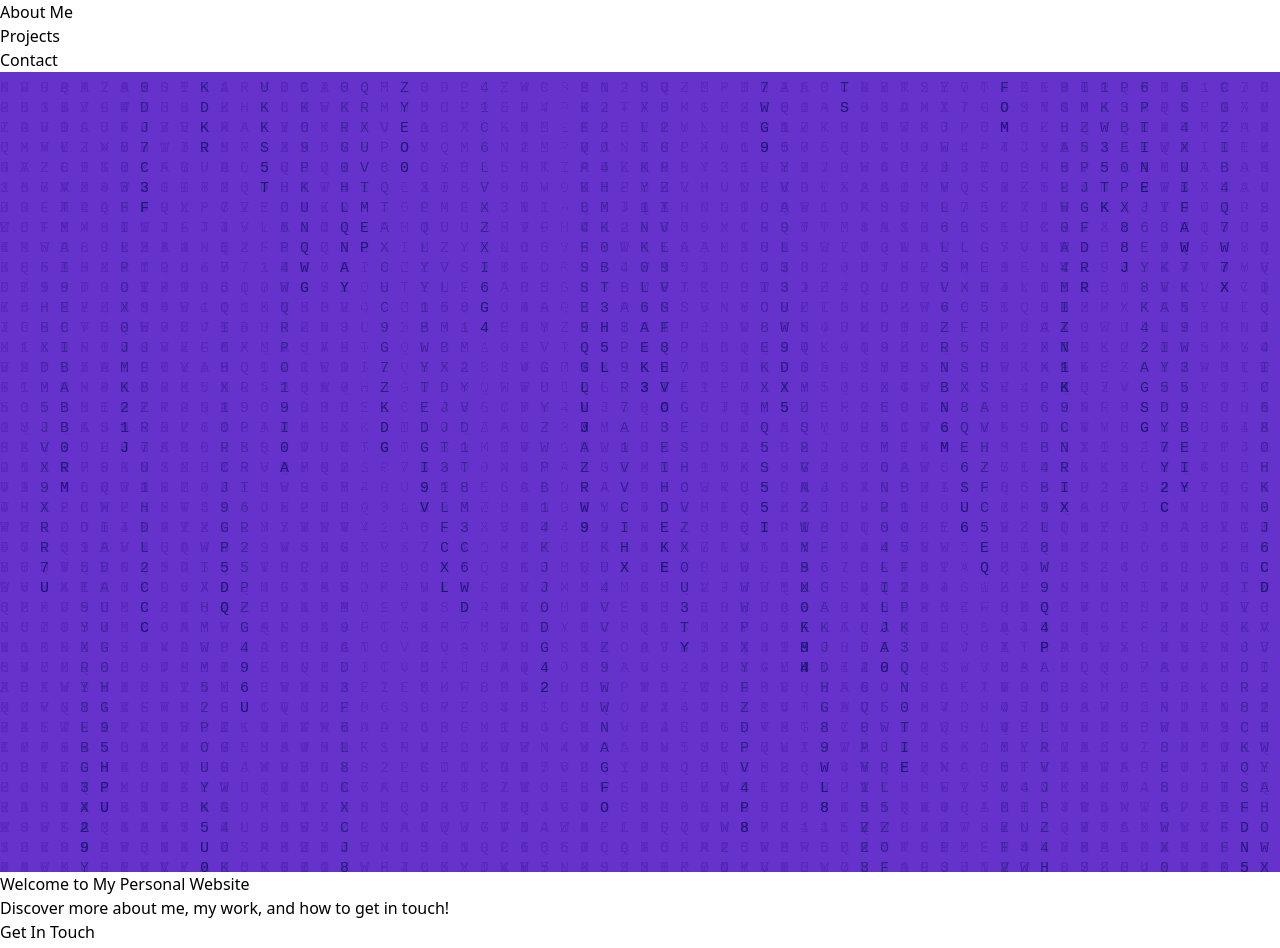
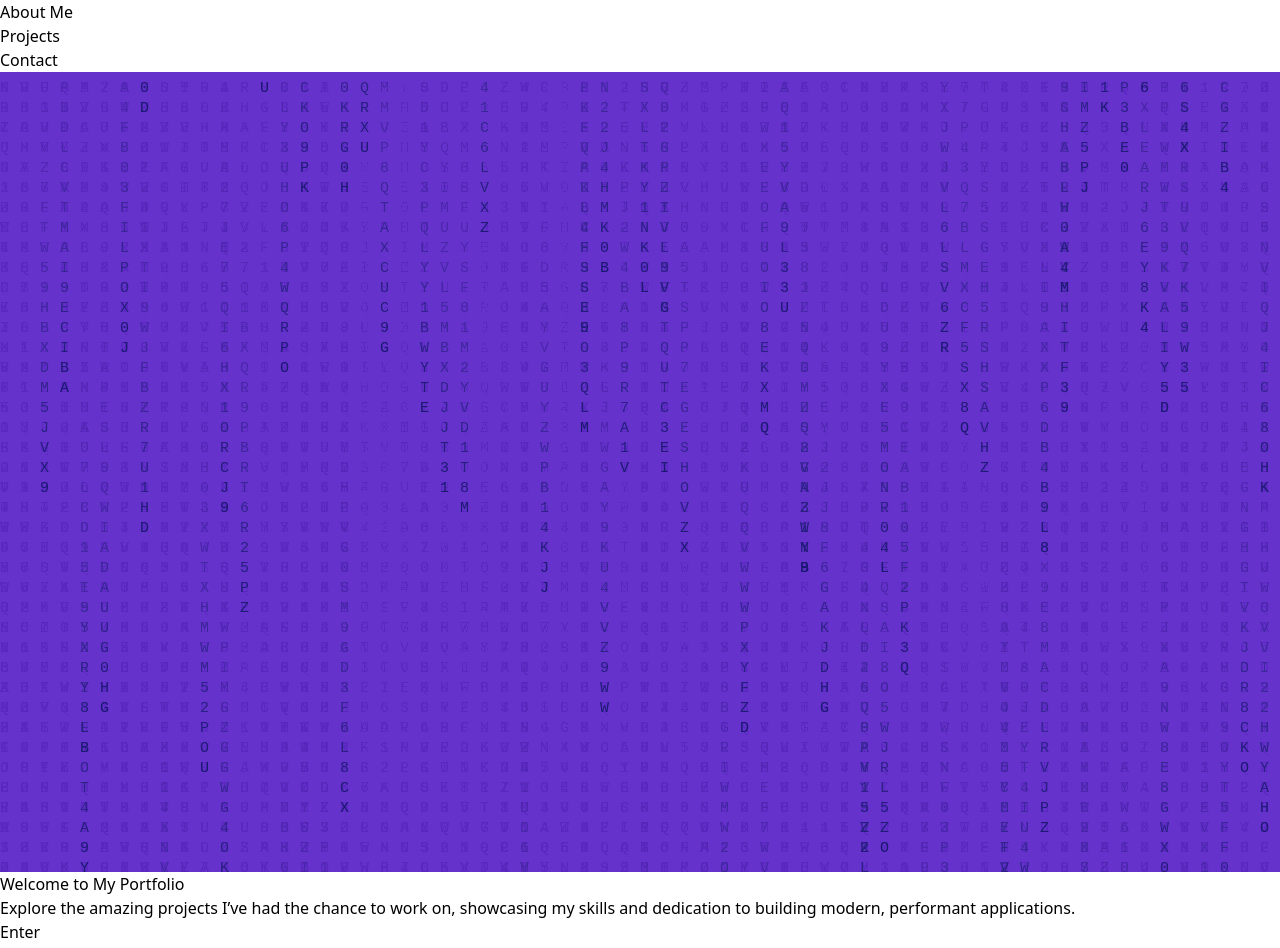
Before and after one commit to mckenzie-nicol/my-website, a React (Vite) app: page / in a window 1280 px wide. Shown: the top 948 px of the page. Built offline with nearby package versions, Linux system fonts and the light colour scheme.

Commit message:
update to include landing page

```diff
--- a/src/App.tsx
+++ b/src/App.tsx
@@ -5,6 +5,7 @@ import Home from "./pages/Home";
 import Navbar from "./components/Navbar";
 import Footer from "./components/Footer";
 import MatrixRainBackground from "./components/MatrixRainBackground";
+import Landing from "./pages/Landing";
 
 const App: React.FC = () => {
   return (
@@ -12,7 +13,8 @@ const App: React.FC = () => {
       <Navbar />
       <MatrixRainBackground />
       <Routes>
-        <Route path="/" element={<Home />} />
+        <Route path="/" element={<Landing />} />
+        <Route path="/home" element={<Home />} />
       </Routes>
       <Footer />
     </Router>
--- a/src/pages/Home.tsx
+++ b/src/pages/Home.tsx
@@ -1,5 +1,4 @@
 import React from "react";
-import Banner from "../components/home/Banner";
 import About from "../components/home/About";
 import Projects from "../components/home/Projects";
 import Contact from "../components/home/Contact";
@@ -26,10 +25,9 @@ const Home: React.FC = () => {
 
       <div className="relative z-10">
         <div className="flex-col space-y-10 my-10 mx-24">
-          <Banner />
-            <About />
-        <Projects />
-        <Contact />
+          <About />
+          <Projects />
+          <Contact />
         </div>
       </div>
     </div>
--- /dev/null
+++ b/src/pages/Landing.tsx
@@ -0,0 +1,49 @@
+const Landing = () => {
+  return (
+    <div>
+      {/* Main Welcome Banner Section */}
+<section className="relative min-h-screen w-full overflow-hidden flex items-center justify-center">
+  {/* Blurred Gradient Background */}
+  <div
+    className="absolute inset-0
+           bg-gradient-to-tr from-indigo-400 via-teal-900 to-[#C084FC]
+           blur-[118px]
+           pointer-events-none">
+  </div>
+
+  {/* Content Container */}
+  <div className="relative z-10 flex flex-col items-center text-white px-4">
+    {/* Big Heading */}
+    <h1 className="text-5xl md:text-6xl font-bold mb-4 text-center">
+      Welcome to My Portfolio
+    </h1>
+
+    {/* Subheading */}
+    <p className="text-lg md:text-xl text-center max-w-2xl">
+      Explore the amazing projects I’ve had the chance to work on, showcasing my skills
+      and dedication to building modern, performant applications.
+    </p>
+
+    {/* Enter Button */}
+    <a
+      href="#portfolio"
+      className="mt-8 inline-block
+             bg-white
+             text-gray-900
+             px-8 py-3
+             font-semibold
+             rounded-full
+             shadow-md
+             transition-transform
+             duration-300
+             hover:scale-105">
+      Enter
+    </a>
+  </div>
+</section>
+
+    </div>
+  )
+}
+
+export default Landing
```
